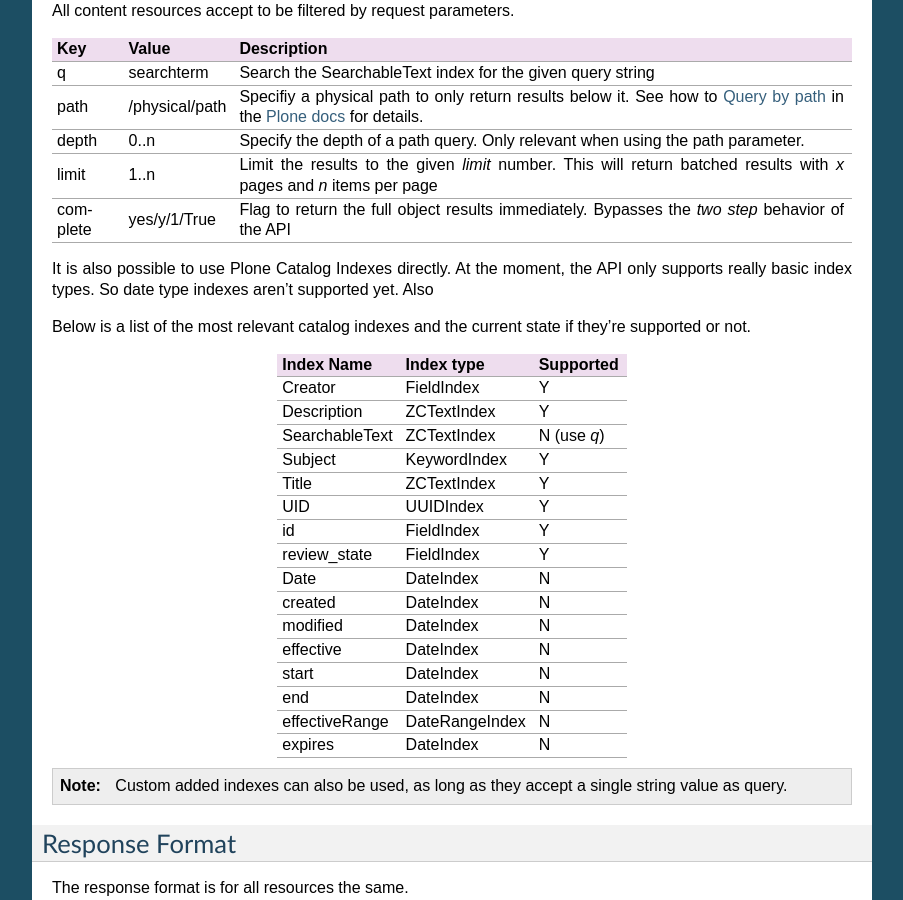
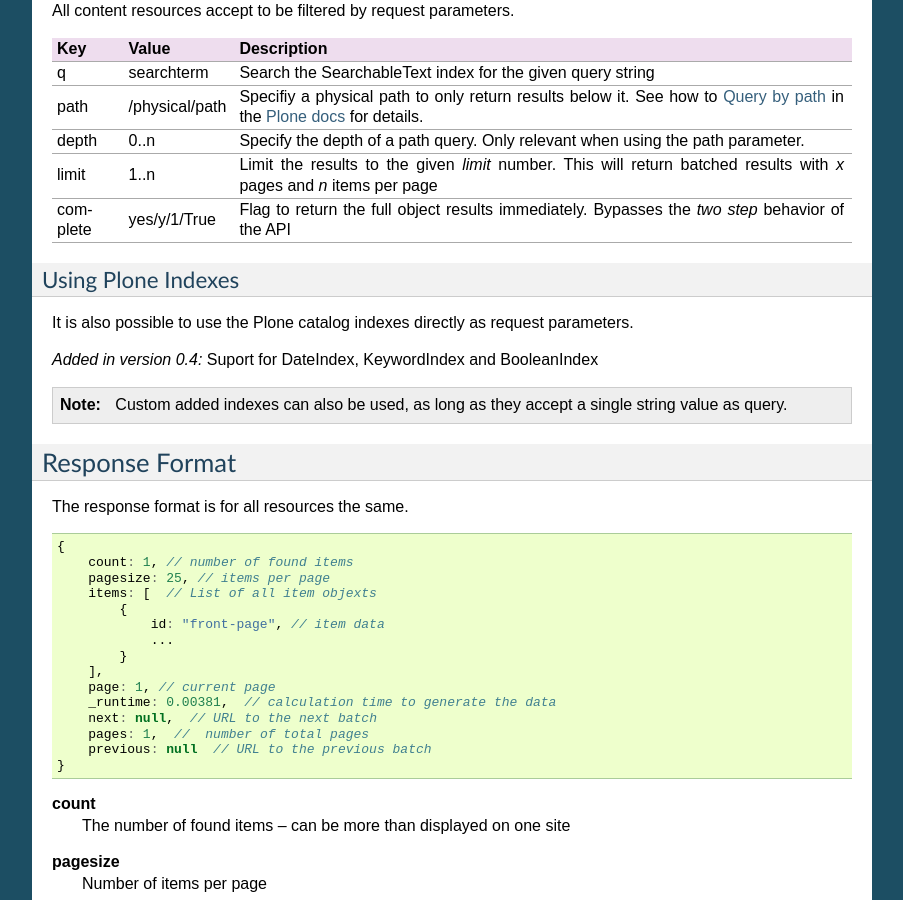
Before and after one commit to collective/plone.jsonapi.routes, a Sphinx documentation site: the page built from docs/api.rst, in a window 1280 px wide and 900 px high, scrolled down 1757 px. Shown: the whole window, without its empty margins (198-1101 px from the left). Built offline with Sphinx 7.4.7, drawn with Linux system fonts in a browser that asks for light colours.

```diff
--- a/docs/api.rst
+++ b/docs/api.rst
@@ -145,49 +145,15 @@
 |          |                | Bypasses the *two step* behavior of the API                            |
 +----------+----------------+------------------------------------------------------------------------+
 
-It is also possible to use Plone Catalog Indexes directly. At the moment, the
-API only supports really basic index types. So date type indexes aren't
-supported yet. Also
 
-Below is a list of the most relevant catalog indexes and the current state if
-they're supported or not.
+Using Plone Indexes
+~~~~~~~~~~~~~~~~~~~
 
-+----------------+----------------+-------------+
-| Index Name     | Index type     | Supported   |
-+================+================+=============+
-| Creator        | FieldIndex     | Y           |
-+----------------+----------------+-------------+
-| Description    | ZCTextIndex    | Y           |
-+----------------+----------------+-------------+
-| SearchableText | ZCTextIndex    | N (use `q`) |
-+----------------+----------------+-------------+
-| Subject        | KeywordIndex   | Y           |
-+----------------+----------------+-------------+
-| Title          | ZCTextIndex    | Y           |
-+----------------+----------------+-------------+
-| UID            | UUIDIndex      | Y           |
-+----------------+----------------+-------------+
-| id             | FieldIndex     | Y           |
-+----------------+----------------+-------------+
-| review_state   | FieldIndex     | Y           |
-+----------------+----------------+-------------+
-| Date           | DateIndex      | N           |
-+----------------+----------------+-------------+
-| created        | DateIndex      | N           |
-+----------------+----------------+-------------+
-| modified       | DateIndex      | N           |
-+----------------+----------------+-------------+
-| effective      | DateIndex      | N           |
-+----------------+----------------+-------------+
-| start          | DateIndex      | N           |
-+----------------+----------------+-------------+
-| end            | DateIndex      | N           |
-+----------------+----------------+-------------+
-| effectiveRange | DateRangeIndex | N           |
-+----------------+----------------+-------------+
-| expires        | DateIndex      | N           |
-+----------------+----------------+-------------+
+It is also possible to use the Plone catalog indexes directly as request
+parameters.
 
+.. versionadded:: 0.4
+    Suport for DateIndex, KeywordIndex and BooleanIndex
 
 .. note:: Custom added indexes can also be used, as long as they accept a
           single string value as query.
--- a/src/plone/jsonapi/routes/version.py
+++ b/src/plone/jsonapi/routes/version.py
@@ -1,6 +1,6 @@
 # -*- coding: utf-8 -*-
 
-__author__ = 'Ramon Bartl <ramon.bartl@nexiles.com>'
+__author__    = 'Ramon Bartl <ramon.bartl@nexiles.com>'
 __docformat__ = 'plaintext'
 
 import pkg_resources
```
Also changed, not shown: 7 other files.
